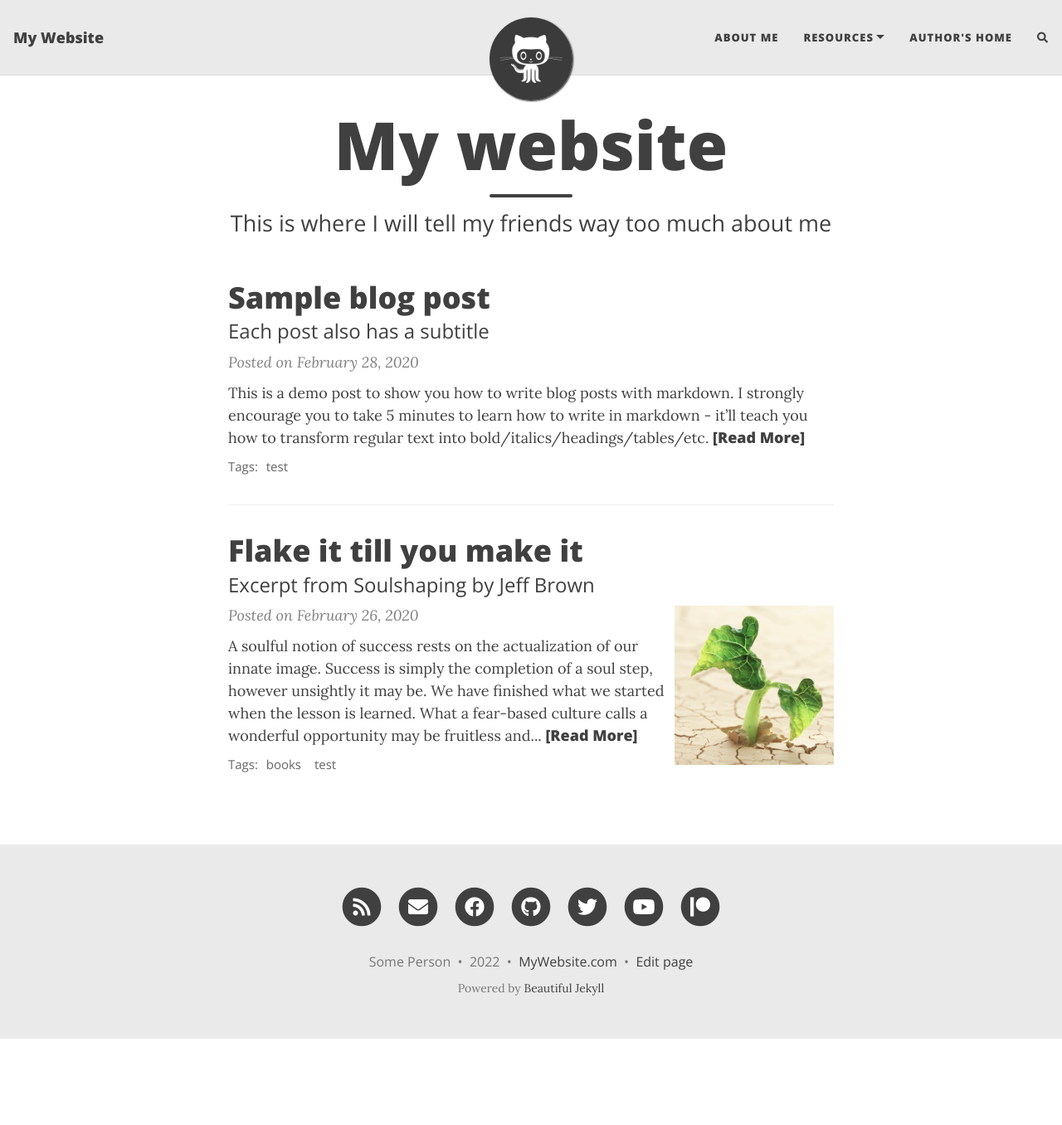
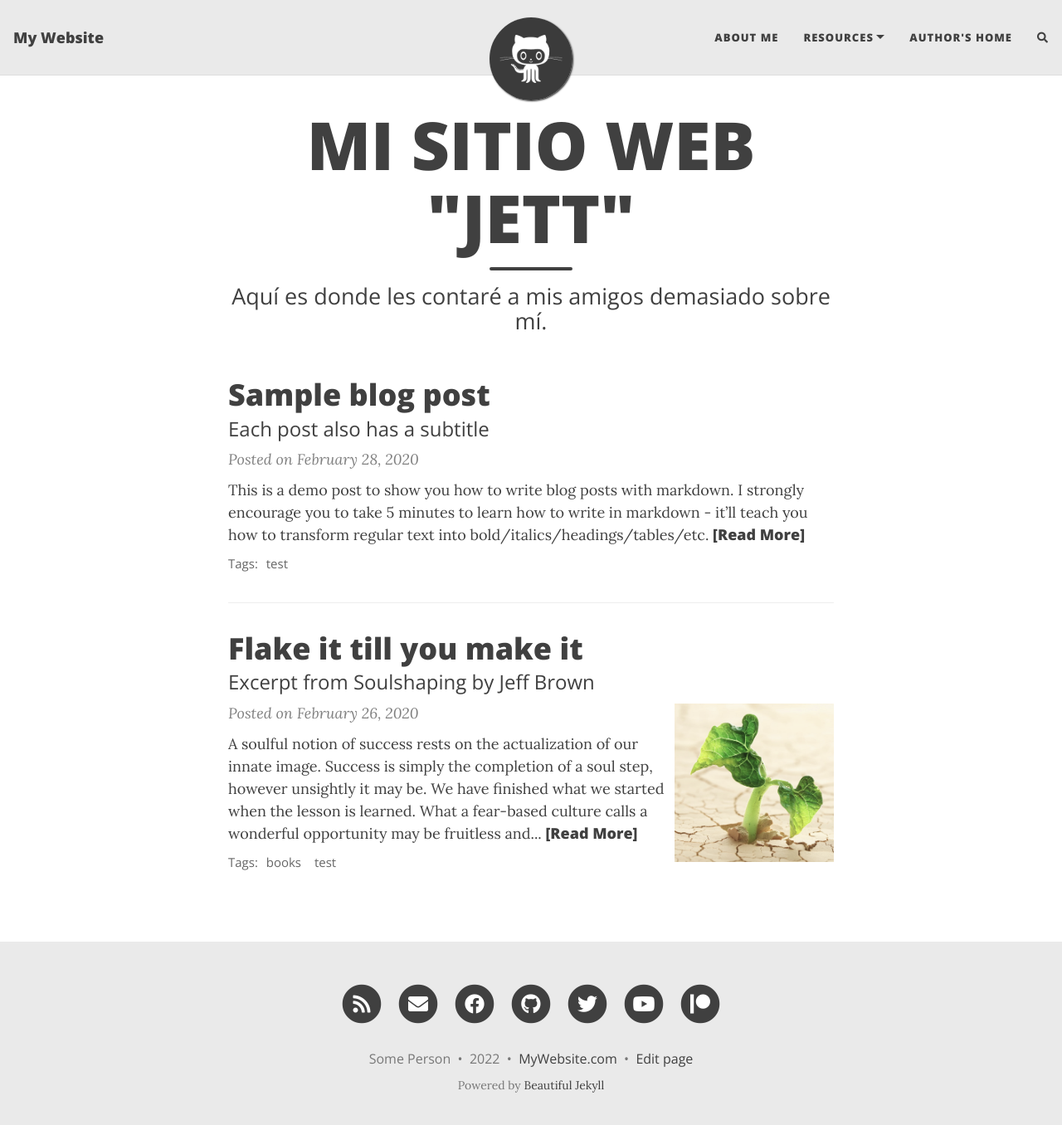
Before and after one commit to jeffersonett/jeffersonett.github.io, a Jekyll site: the page built from index.html, in a window 1280 px wide and 1369 px high. Shown: the top 1356 px of the window at 83% size. Built offline with Jekyll 4.4.1, drawn with Linux system fonts in a browser that asks for light colours; nearby versions of some CDN libraries; the list of posts is cut into pages by our own code; comment, search, counter and statistics services are not loaded.

Commit message:
Update index.html

```diff
--- a/index.html
+++ b/index.html
@@ -1,5 +1,5 @@
 ---
 layout: home
-title: My website
-subtitle: This is where I will tell my friends way too much about me
+title: MI SITIO WEB "JETT"
+subtitle: Aquí es donde les contaré a mis amigos demasiado sobre mí.
 ---
```
